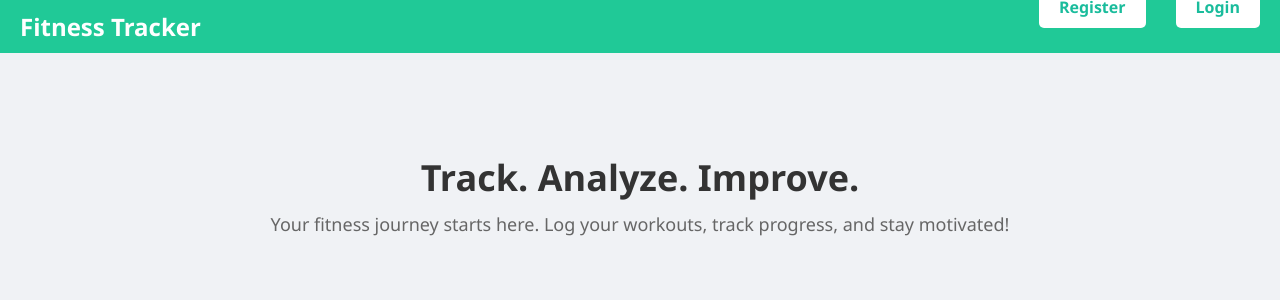
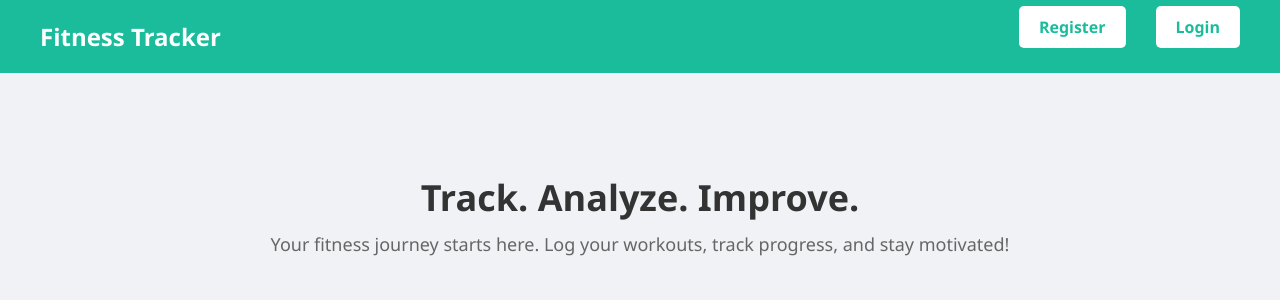
Before and after one commit to stepin105111/CITS5505-Exercise-Tracker-Project, a Flask app: page / in a window 1280 px wide. Shown: the top 300 px of the page. Run offline with Flask 3, Linux system fonts and the light colour scheme; parts of the project's set-up code (start-up, migrations or seed data) failed here and were passed over.

```diff
--- a/app/static/css/style.css
+++ b/app/static/css/style.css
@@ -11,21 +11,18 @@
     background: #f0f2f5;
     color: #333;
   }
-
-  .nav-right {
-    display: flex;
-    justify-content: flex-end;
-    gap: 10px;
-    margin-top: -40px; /
-  }
-
+ .nav-right {
+  display: flex;
+  justify-content: flex-end;
+  gap: 10px;
+  margin-top: -20px;
+}
   header {
+    background: #1abc9c;
+    padding: 20px 40px;
     display: flex;
     justify-content: space-between;
     align-items: center;
-    padding: 10px 20px;
-    background-color: #20c997;
-    color: white;
   }
 
   header h1 {
```
Also changed, not shown: README.md, app/static/js/Register.js (added), 1 other file.
